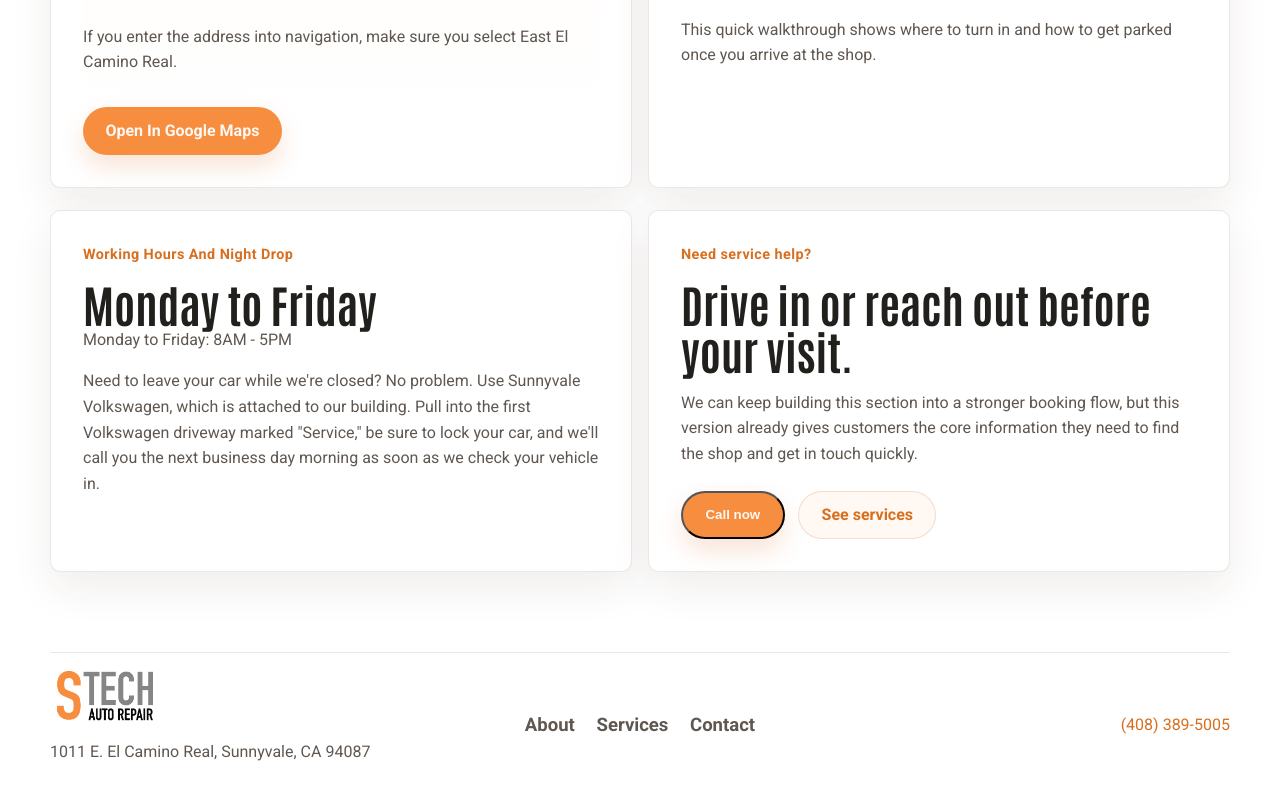
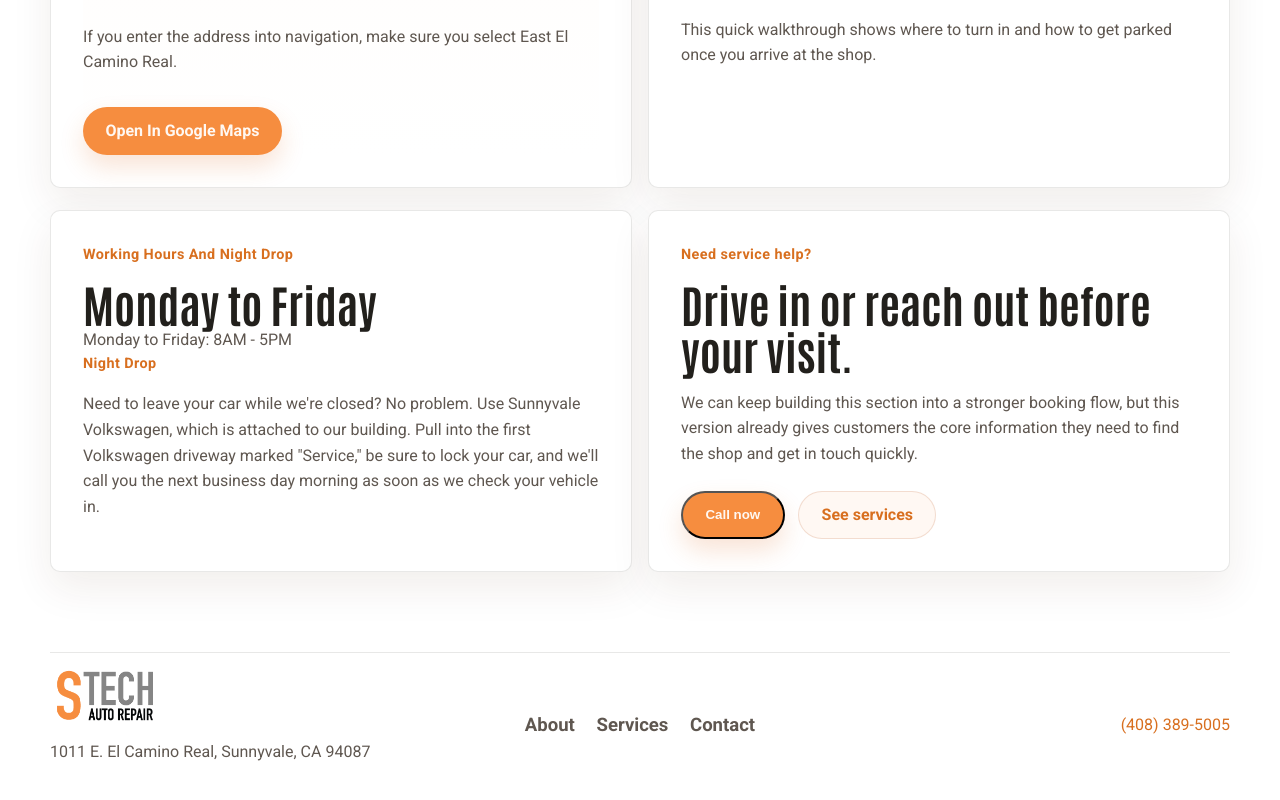
Before and after one commit to DietmarSZ/stechherman, a Next.js app: page /contact in a window 1280 px wide. Shown: the part 1588-2388 px from the top of the page. Built offline with nearby package versions, Linux system fonts and the light colour scheme.

Commit message:
Add night drop subheading

```diff
--- a/src/app/contact/page.tsx
+++ b/src/app/contact/page.tsx
@@ -143,6 +143,7 @@ export default function ContactPage() {
               <span key={line}>{line}</span>
             ))}
           </div>
+          <p className="eyebrow">Night Drop</p>
           <p>
             Need to leave your car while we&apos;re closed? No problem. Use Sunnyvale Volkswagen,
             which is attached to our building. Pull into the first Volkswagen driveway marked
```
